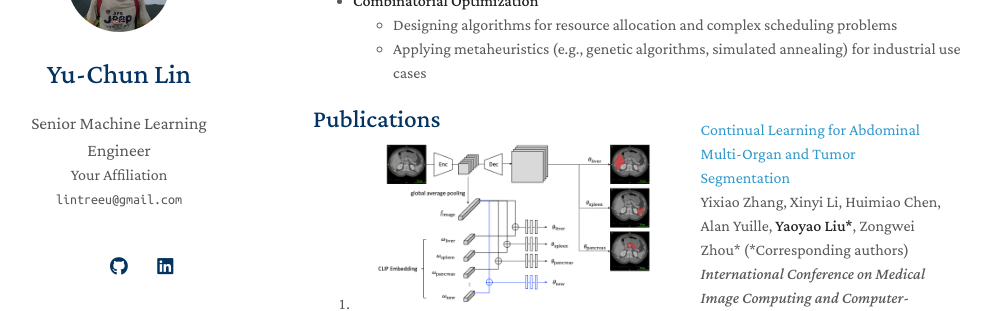
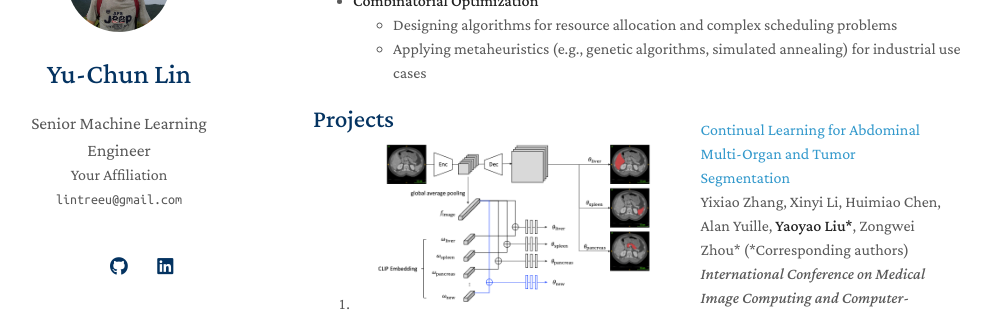
Before and after one commit to lintreeu/ankerlin.github.io, a Jekyll site: the page built from index.md, in a window 1280 px wide and 900 px high, scrolled down 330 px. Shown: the part 156-467 px from the top of the window, without its empty margins (157-1148 px from the left). Built offline with Jekyll 4.4.1, drawn with Linux system fonts in a browser that asks for light colours; a style sheet for code colours, icons or effects is not loaded; our own code applies the rules of GitHub Pages for plain Markdown files.

Commit message:
Update project.md

```diff
--- a/_includes/project.md
+++ b/_includes/project.md
@@ -1,4 +1,4 @@
-<h2 id="publications" style="margin: 2px 0px -15px;">Publications</h2>
+<h2 id="projects" style="margin: 2px 0px -15px;">Projects</h2>
 
 <div class="project">
 <ol class="bibliography">
```
